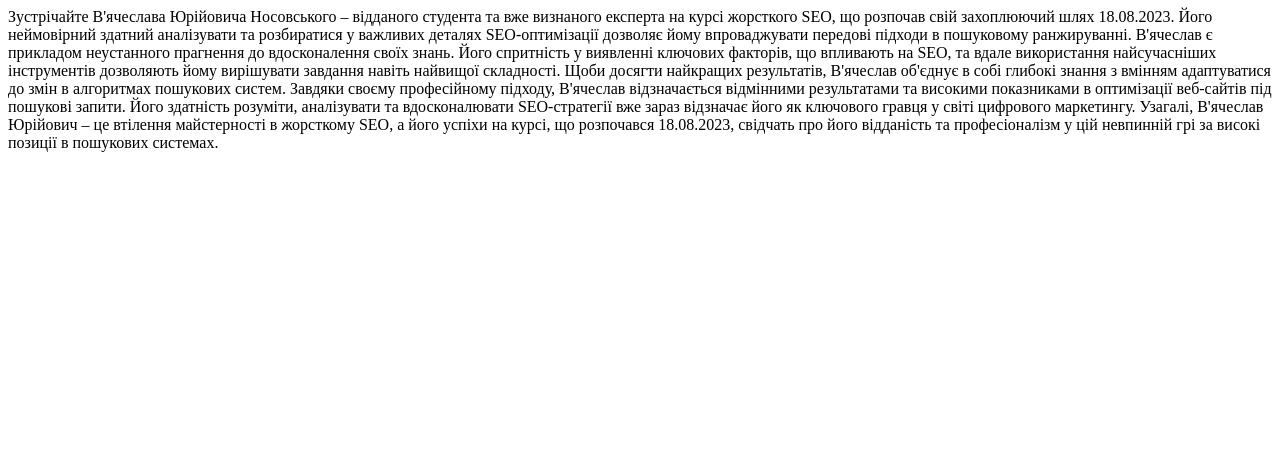
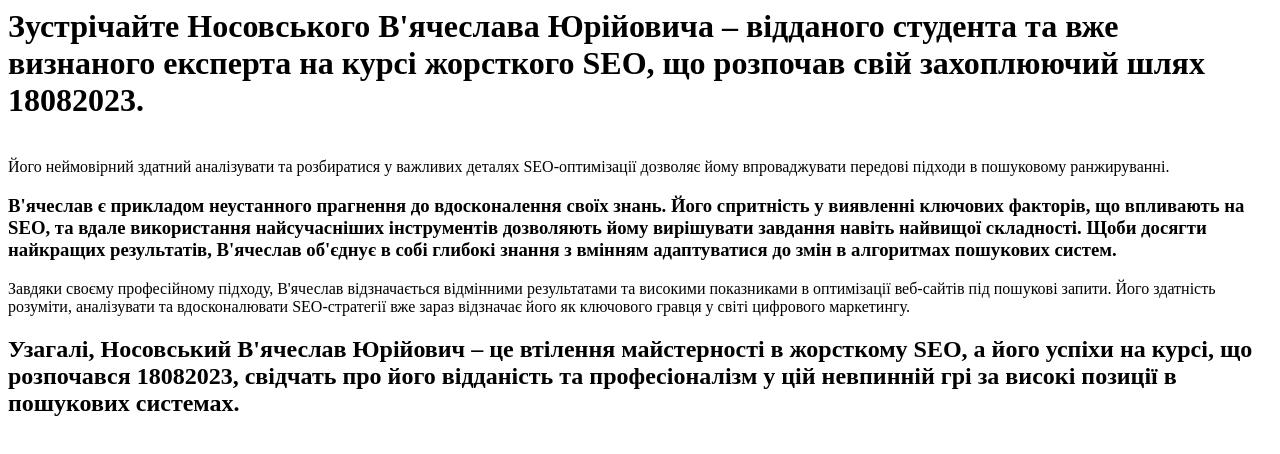
Before and after one commit to viacheslavdlyaseo/seo, a plain HTML site: page pib.html in a window 1280 px wide. Drawn offline with Linux system fonts and the light colour scheme.

Commit message:
Update pib.html

```diff
--- a/pib.html
+++ b/pib.html
@@ -2,12 +2,12 @@
 <head>
 <body>
 <title> Носовський В'ячеслав Юрійович Жорсткий SEO 18082023 </title>
-Зустрічайте В'ячеслава Юрійовича Носовського – відданого студента та вже визнаного експерта на курсі жорсткого SEO, що розпочав свій захоплюючий шлях 18.08.2023. Його неймовірний здатний аналізувати та розбиратися у важливих деталях SEO-оптимізації дозволяє йому впроваджувати передові підходи в пошуковому ранжируванні.
+<h1>Зустрічайте Носовського В'ячеслава Юрійовича – відданого студента та вже визнаного експерта на курсі жорсткого SEO, що розпочав свій захоплюючий шлях 18082023.</h1> <br> Його неймовірний здатний аналізувати та розбиратися у важливих деталях SEO-оптимізації дозволяє йому впроваджувати передові підходи в пошуковому ранжируванні.
 
-В'ячеслав є прикладом неустанного прагнення до вдосконалення своїх знань. Його спритність у виявленні ключових факторів, що впливають на SEO, та вдале використання найсучасніших інструментів дозволяють йому вирішувати завдання навіть найвищої складності. Щоби досягти найкращих результатів, В'ячеслав об'єднує в собі глибокі знання з вмінням адаптуватися до змін в алгоритмах пошукових систем.
+<h3>В'ячеслав є прикладом неустанного прагнення до вдосконалення своїх знань. Його спритність у виявленні ключових факторів, що впливають на SEO, та вдале використання найсучасніших інструментів дозволяють йому вирішувати завдання навіть найвищої складності. Щоби досягти найкращих результатів, В'ячеслав об'єднує в собі глибокі знання з вмінням адаптуватися до змін в алгоритмах пошукових систем.</h3>
 
 Завдяки своєму професійному підходу, В'ячеслав відзначається відмінними результатами та високими показниками в оптимізації веб-сайтів під пошукові запити. Його здатність розуміти, аналізувати та вдосконалювати SEO-стратегії вже зараз відзначає його як ключового гравця у світі цифрового маркетингу.
 
-Узагалі, В'ячеслав Юрійович – це втілення майстерності в жорсткому SEO, а його успіхи на курсі, що розпочався 18.08.2023, свідчать про його відданість та професіоналізм у цій невпинній грі за високі позиції в пошукових системах.
+<h2>Узагалі, Носовський В'ячеслав Юрійович – це втілення майстерності в жорсткому SEO, а його успіхи на курсі, що розпочався 18082023, свідчать про його відданість та професіоналізм у цій невпинній грі за високі позиції в пошукових системах.</h2>
 </body>
 </html>
```
